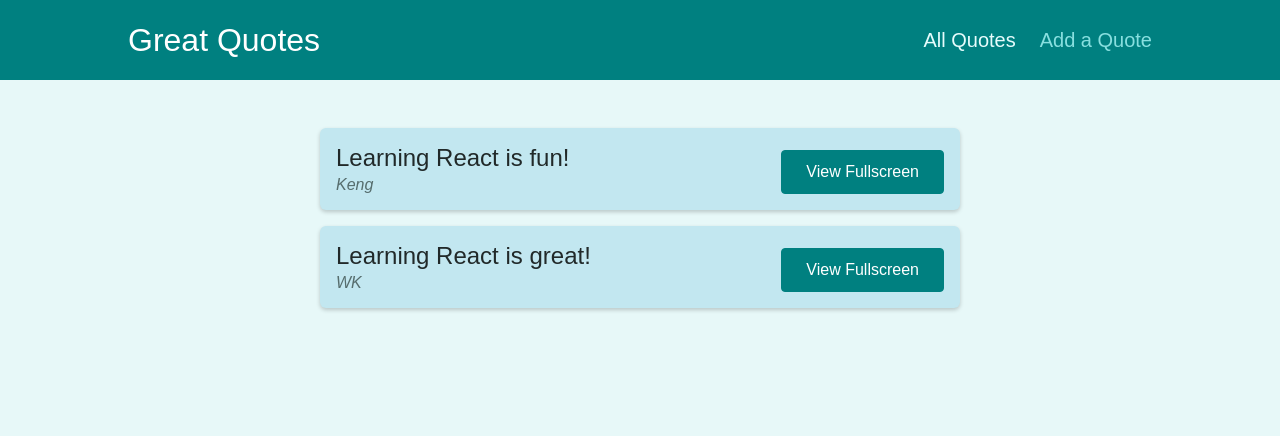
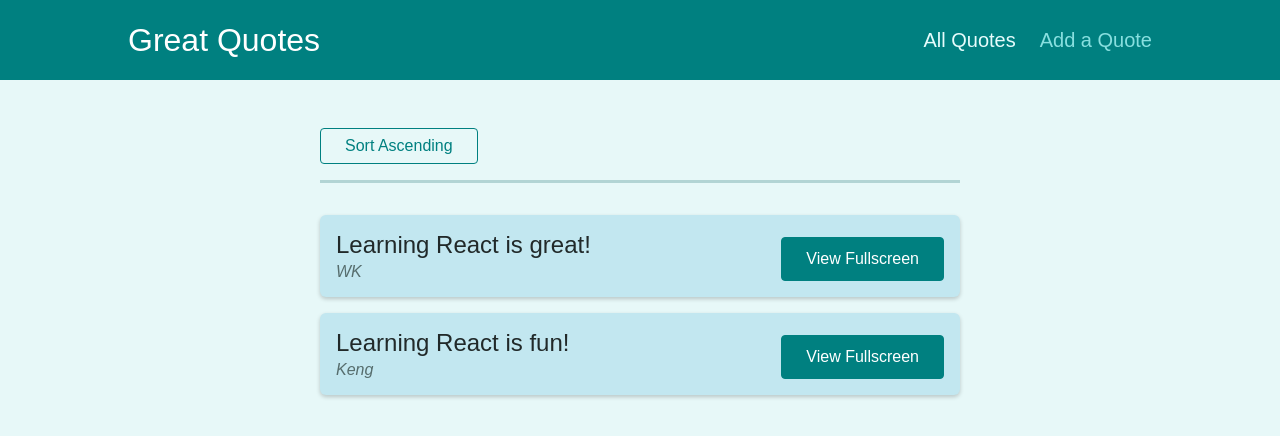
Before and after one commit to kaira428/Lesson-20-277-time-to-practice-starting-code, a React (Create React App) app: page /quotes in a window 1280 px wide. Shown: the top 436 px of the page. Built offline with nearby package versions, Linux system fonts and the light colour scheme.

Commit message:
Complete Lecture 286.

```diff
--- a/src/components/quotes/QuoteList.js
+++ b/src/components/quotes/QuoteList.js
@@ -1,13 +1,41 @@
-import { Fragment } from 'react';
+import { Fragment } from "react";
+import { useHistory, useLocation } from "react-router-dom";
 
-import QuoteItem from './QuoteItem';
-import classes from './QuoteList.module.css';
+import QuoteItem from "./QuoteItem";
+import classes from "./QuoteList.module.css";
+
+const sortQuotes = (quotes, ascending) => {
+  return quotes.sort((quoteA, quoteB) => {
+    if (ascending) {
+      console.log(`QuoteA: ${quoteA.id}, QuoteB:  ${quoteB.id}`)
+      return quoteA.id > quoteB.id ? 1 : -1;
+    } else {
+      return quoteA.id < quoteB.id ? 1 : -1;
+    }
+  });
+};
 
 const QuoteList = (props) => {
+  const history = useHistory();
+  const location = useLocation();
+
+  const queryParams = new URLSearchParams(location.search);
+
+  const isSortingAscending = queryParams.get('sort') === 'asc';
+
+  const sortedQuotes = sortQuotes(props.quotes, isSortingAscending);
+
+  const sortHandler = () => {
+    history.push(`/quotes?sort=${isSortingAscending ? 'desc' : 'asc'}`);
+  };
+
   return (
     <Fragment>
+      <div className={classes.sorting}>
+        <button onClick={sortHandler}>Sort {isSortingAscending ? 'Descending' : 'Ascending'}</button>
+      </div>
       <ul className={classes.list}>
-        {props.quotes.map((quote) => (
+        {sortedQuotes.map((quote) => (
           <QuoteItem
             key={quote.id}
             id={quote.id}
```
Also changed, not shown: 1 other file (tests, documents, lock files or other folders).
